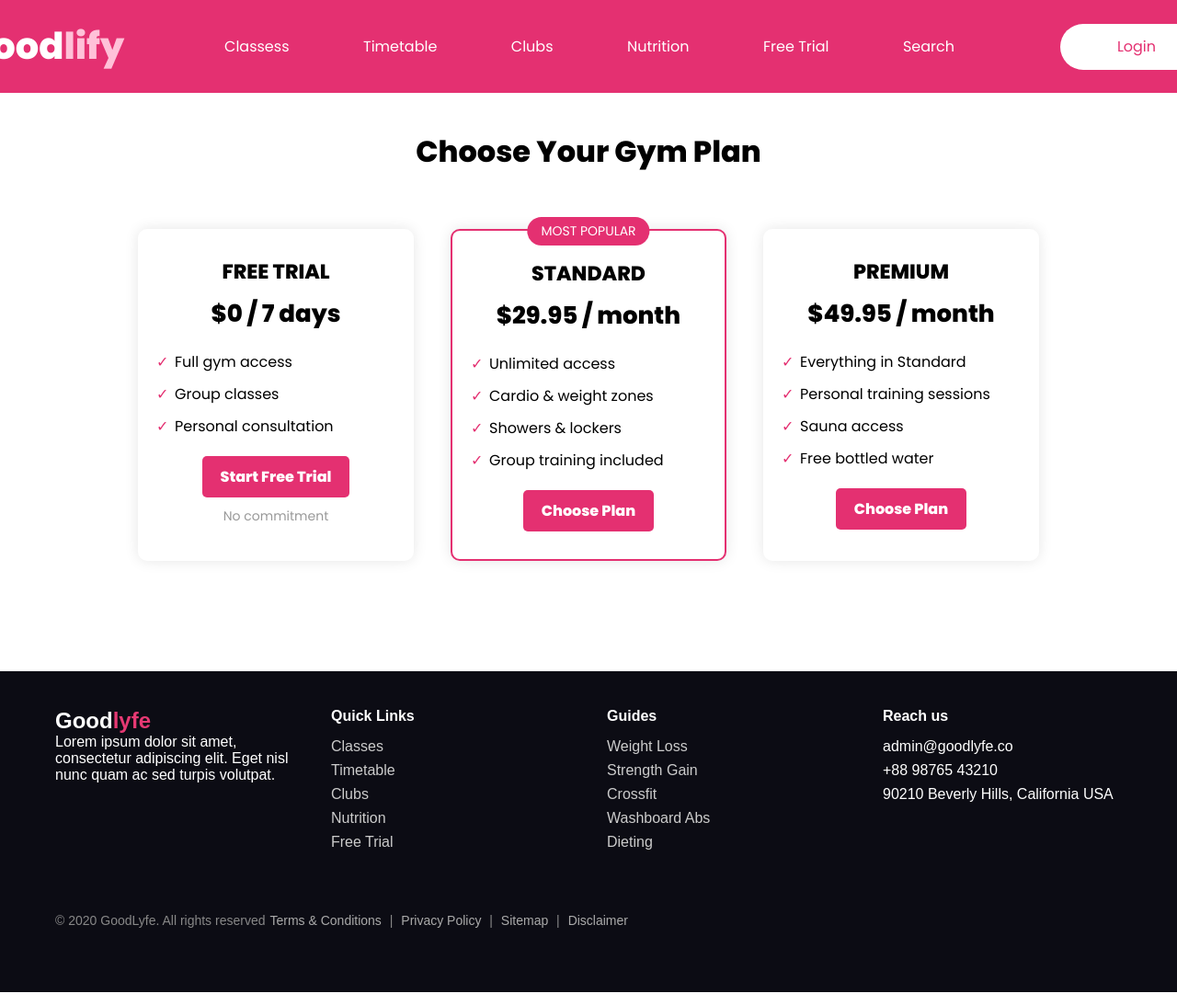
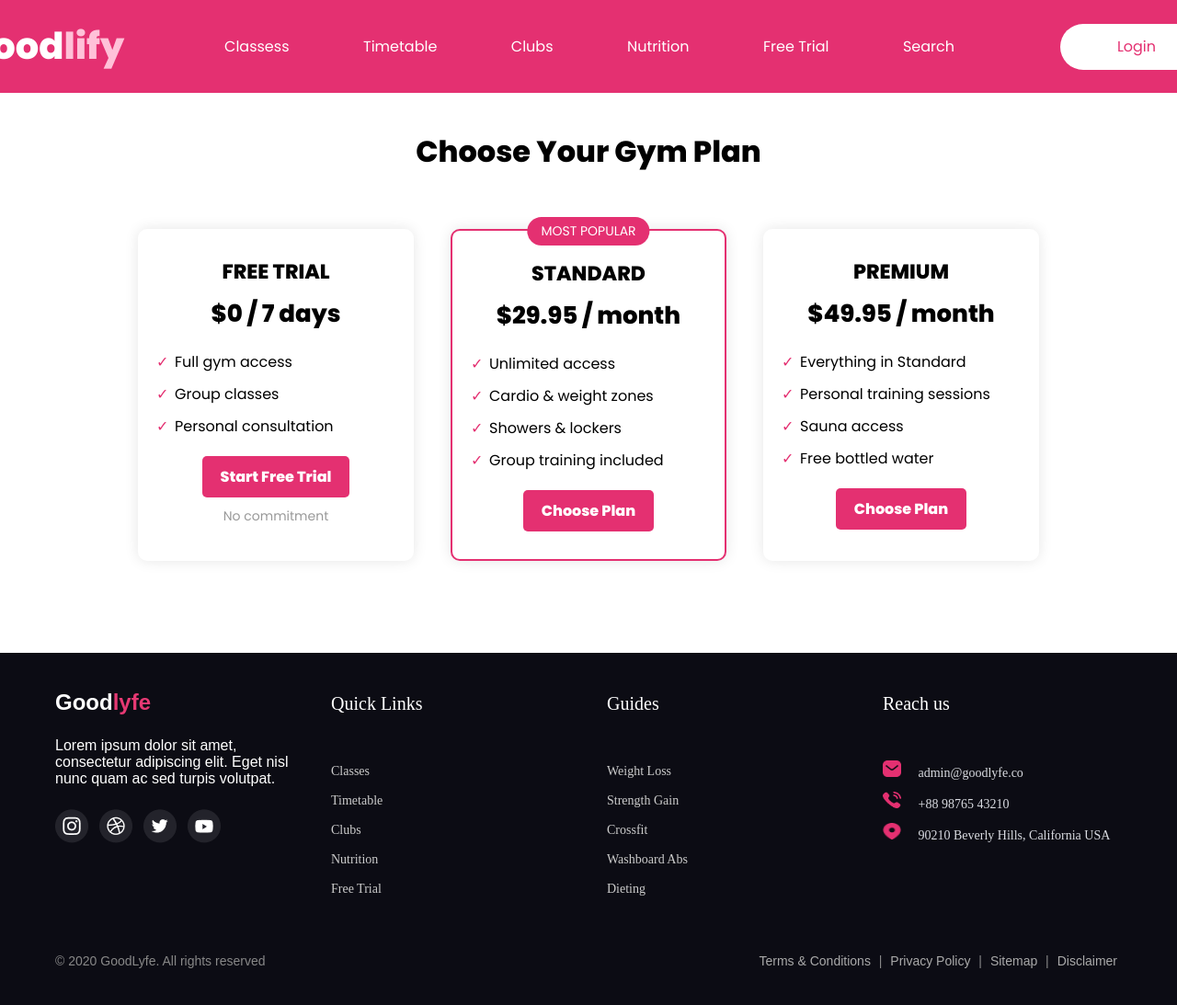
Before and after one commit to Daniauni/hakaton, a plain HTML site: page Free trial/free-trial.html in a window 1280 px wide. Shown: the top 1093 px of the page at 92% size. Drawn offline with Linux system fonts and the light colour scheme.

Commit message:
footer....

```diff
--- a/Free trial/free-trial.css
+++ b/Free trial/free-trial.css
@@ -204,12 +204,13 @@ body {
     margin-top: 10px;
   }
   .footer {
-
+  width: 100%;
+  max-width: 1440px;
+  margin: 0 auto;
   background: #0c0c14;
   color: #fff;
   padding: 40px 60px;
   font-family: Arial, sans-serif;
-    margin-top: 20px;
 }
 
 .footer-container {
@@ -223,11 +224,15 @@ body {
 .footer-col {
   flex: 1;
   min-width: 200px;
+  display: flex;
+  flex-direction: column;
+  gap: 24px;
 }
 
-.footer h2.logo {
+.footer h2 .logo {
   font-size: 24px;
   font-weight: bold;
+  display: flex;
 }
 .footer h2 span {
   color: #e63973;
@@ -237,6 +242,13 @@ body {
   margin-bottom: 15px;
   font-size: 16px;
   font-weight: bold;
+  color: var(--Default-White, #fff);
+  font-feature-settings: "liga" off;
+  font-family: Manrope;
+  font-size: 20px;
+  font-style: normal;
+  font-weight: 500;
+  line-height: 30px; /* 150% */
 }
 
 .footer-col ul {
@@ -244,8 +256,30 @@ body {
   padding: 0;
 }
 .footer-col ul li {
+  color: var(--Text-Gray-300, #d9dbe1);
+  font-feature-settings: "liga" off;
+
+  /* Body / Body 2 */
+  font-family: Manrope;
+  font-size: 14px;
+  font-style: normal;
+  font-weight: 400;
+  line-height: 24px; /* 171.429% */
   margin: 8px 0;
 }
+
+.left-col {
+  display: flex;
+  flex-direction: row;
+  gap: 10px;
+}
+.footer-col .left-col img {
+  width: 20px;
+  height: 18px;
+  flex-shrink: 0;
+  margin: 0px 15px 0px 0px;
+}
+
 .footer-col ul li a {
   color: #ccc;
   text-decoration: none;
@@ -254,14 +288,17 @@ body {
   color: #e63973;
 }
 
+.socials {
+  display: flex;
+  align-items: flex-start;
+  gap: 24px;
+}
+
 .socials a {
-    margin-right: 10px;
-    font-size: 18px;
-    color: #ccc;
+  width: 24px;
+  height: 24px;
 }
-.socials a:hover {
-    color: #e63973;
-}
+
 .footer-bottom {
   display: flex;
   justify-content: space-between;
--- a/Free trial/free-trial.html
+++ b/Free trial/free-trial.html
@@ -35,7 +35,6 @@
 
 <div class="pricing-table">
 
-  <!-- Free Trial -->
   <div class="plan">
     <h3>FREE TRIAL</h3>
     <p class="price">$0 / 7 days</p>
@@ -48,7 +47,6 @@
     <div class="free-trial">No commitment</div>
   </div>
 
-  <!-- Standard -->
   <div class="plan popular">
     <h3>STANDARD</h3>
     <p class="price">$29.95 / month</p>
@@ -61,7 +59,6 @@
     <a href="#" class="button">Choose Plan</a>
   </div>
 
-  <!-- Premium -->
   <div class="plan">
     <h3>PREMIUM</h3>
     <p class="price">$49.95 / month</p>
@@ -77,17 +74,29 @@
 </div>
        <footer class="footer">
         <div class="footer-container">
+
+
           <div class="footer-col">
             <h2 class="logo">Good<span>lyfe</span></h2>
             <p>Lorem ipsum dolor sit amet, consectetur adipiscing elit.
                Eget nisl nunc quam ac sed turpis volutpat.</p>
             <div class="socials">
-            <a href="#"><i class="fab fa-instagram"></i></a>
-            <a href="#"><i class="fab fa-facebook"></i></a>
-            <a href="#"><i class="fab fa-twitter"></i></a>
-            <a href="#"><i class="fab fa-youtube"></i></a>
+                <a href="#">
+                    <img src="/Img/footer/Instagram.png" alt="">
+                </a>
+                <a href="#">
+                    <img src="/Img/footer/Dribbble.png" alt="">
+                </a>
+                <a href="">
+                    <img src="/Img/footer/Twitter.png" alt="">
+                </a>
+                <a href="https://www.youtube.com/@%D0%91%D0%BE%D0%B3%D0%B4%D0%B0%D0%BD%D0%9A%D0%BE%D0%BD%D0%B4%D1%80%D0%B0%D1%82%D1%8E%D0%BA-%D1%848%D1%8F/videos">
+                    <img src="/Img/footer/Youtube.png" alt="">
+                </a>
             </div>
           </div>
+
+
           <div class="footer-col">
             <h4>Quick Links</h4>
             <ul>
@@ -98,24 +107,39 @@
               <li><a href="#">Free Trial</a></li>
             </ul>
           </div>
+
+
           <div class="footer-col">
             <h4>Guides</h4>
             <ul>
               <li><a href="#">Weight Loss</a></li>
               <li><a href="#">Strength Gain</a></li>
-            <li><a href="#">Crossfit</a></li>
+              <li><a href="/Img/don't push/the/horses/iphone.png">Crossfit</a></li>
               <li><a href="#">Washboard Abs</a></li>
               <li><a href="#">Dieting</a></li>
             </ul>
           </div>
+
+
           <div class="footer-col">
             <h4>Reach us</h4>
+            <div class="left-col">
             <ul>
-            <li><i class="fas fa-envelope"></i> admin@goodlyfe.co</li>
-            <li><i class="fas fa-phone"></i> +88 98765 43210</li>
-            <li><i class="fas fa-map-marker-alt"></i> 90210 Beverly Hills, California USA</li>
+              <li><i class="fas fa-envelope"></i>
+                <img src="/Img/footer/Message.png" alt="">
+                 admin@goodlyfe.co</li>
+              <li><i class="fas fa-phone"></i>
+                <img src="/Img/footer/Calling.png" alt=""> +88 98765 43210</li>
+              <li><i class="fas fa-map-marker-alt"></i>
+                <img src="/Img/footer/Location.png" alt="">
+                90210 Beverly Hills, California USA</li>
             </ul>
             </div>
+          </div>
+
+        </div>
+
+
         <div class="footer-bottom">
           <p>© 2020 GoodLyfe. All rights reserved</p>
           <div class="footer-links">
```
Lines whose indentation alone changed are shown as unchanged.
